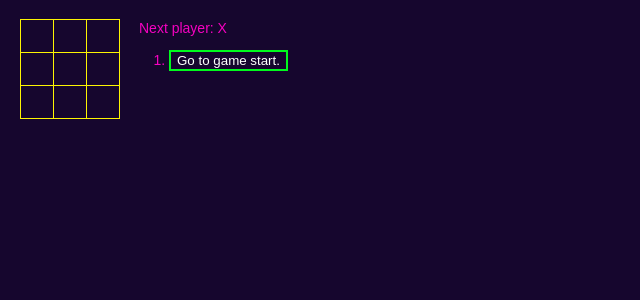
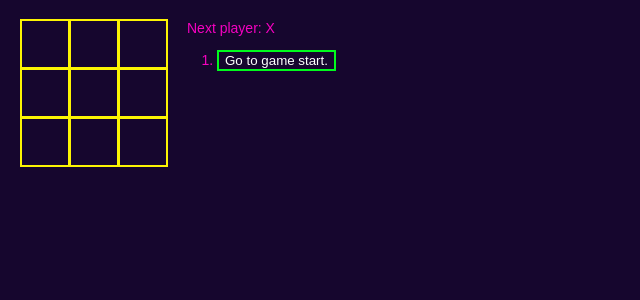
Before and after one commit to jsilke/orthogonal-octothorpe, a React (Create React App) app: page / in a window 1280 px wide. Shown: the top 300 px of the page, without its empty margins (0-640 px from the left). Built offline with nearby package versions, Linux system fonts and the light colour scheme.

Commit message:
Adjust styling to make the board more prominent.

```diff
--- a/src/index.css
+++ b/src/index.css
@@ -47,42 +47,38 @@ button {
 
 .square {
     background-color: #16062e;
-    border: 1px solid #fcf403;
+    border: 2px solid #fcf403;
     float: left;
     color: #fcf403;
-    font-size: 24px;
+    font-size: 30px;
     font-weight: bold;
     line-height: 34px;
-    height: 34px;
+    height: 50px;
     margin-right: -1px;
     margin-top: -1px;
     padding: 0;
     text-align: center;
-    width: 34px;
+    width: 50px;
 }
 
 .square:focus {
     outline: none;
 }
 
-.square.board__left-edge {
+.square .board__left-edge {
     border-left: none;
 }
 
-.square.board__top-edge {
+.square .board__top-edge {
     border-top: none;
 }
 
-.square.board__bottom-edge {
+.square .board__bottom-edge {
     border-bottom: none;
 }
 
-.square.board__right-edge {
+.square .board__right-edge {
     border-right: none;
-}
-
-.kbd-navigation .square:focus {
-    background: #ddd;
 }
 
 .game {
```
